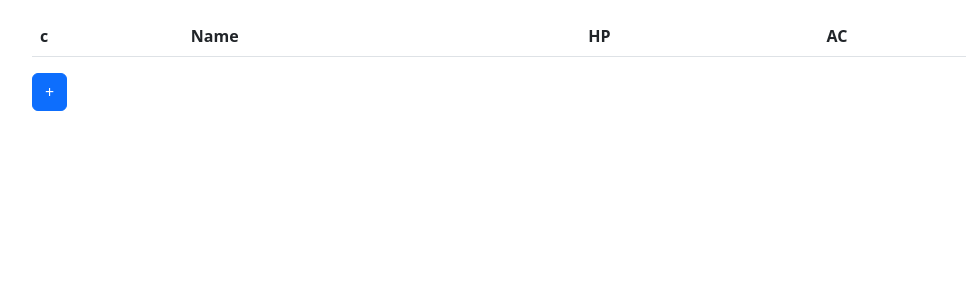
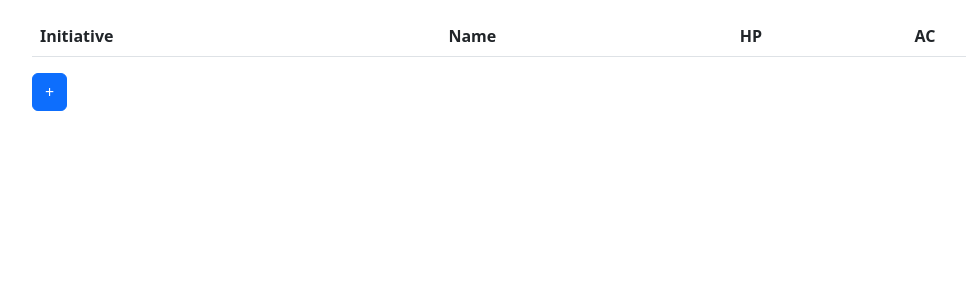
Before and after one commit to crodier1/dnd-initiative-tracker, a React (Vite) app: page / in a window 1280 px wide. Shown: the top 300 px of the page, without its empty margins (50-1016 px from the left). Built offline with nearby package versions, Linux system fonts and the light colour scheme.

Commit message:
fixed typo

```diff
--- a/src/App.jsx
+++ b/src/App.jsx
@@ -34,7 +34,7 @@
 
         <thead>
           <tr>
-            <th scope="col">c</th>
+            <th scope="col">Initiative</th>
             <th scope="col">Name</th>
             <th scope="col">HP</th>
             <th scope="col">AC</th>
```
